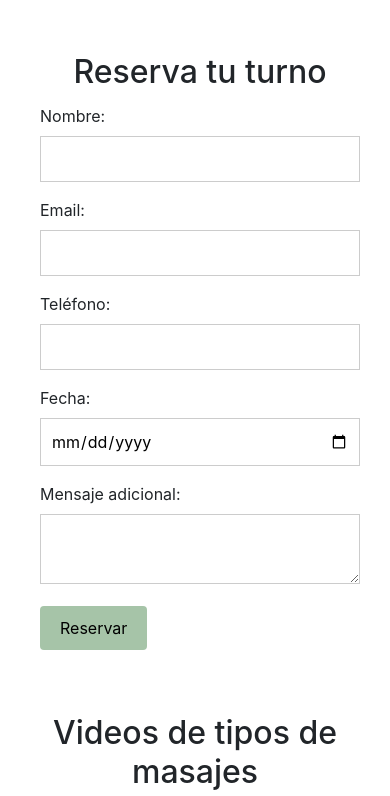
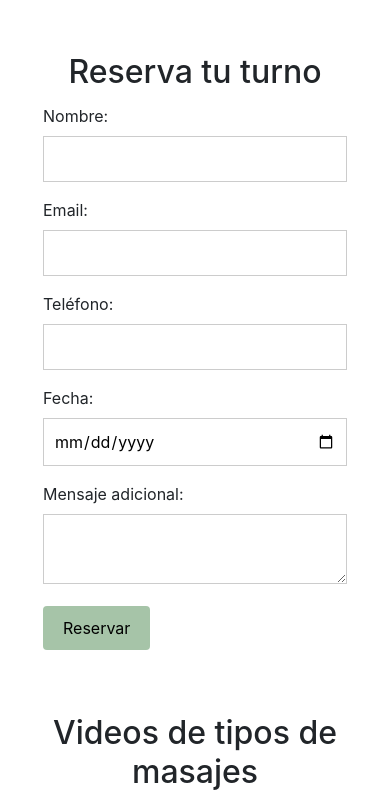
Before and after one commit to fedecabello/proyecto-masajes, a plain HTML site: page index.htm in a window 390 px wide. Shown: the part 544-1340 px from the top of the page. Drawn offline with nearby package versions, Linux system fonts and the light colour scheme; grey boxes are pictures that could not be loaded.

Commit message:
midifique ancho form

```diff
--- a/style.css
+++ b/style.css
@@ -220,8 +220,8 @@ body {
       }
     #reservas {
 
-       width: 400px;
-       max-width: 400px;
+       width: 380px;
+       max-width: 380px;
        padding: 0px;
       ;
        }
```
